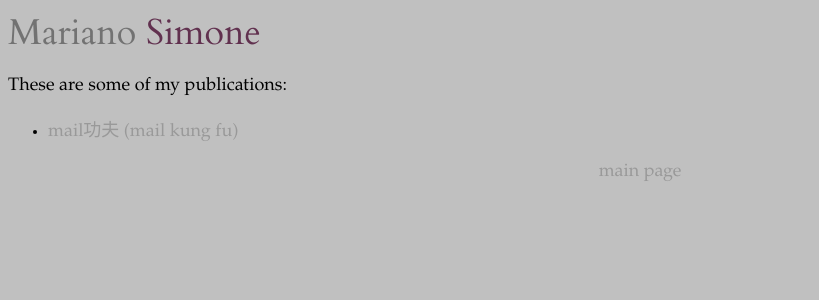
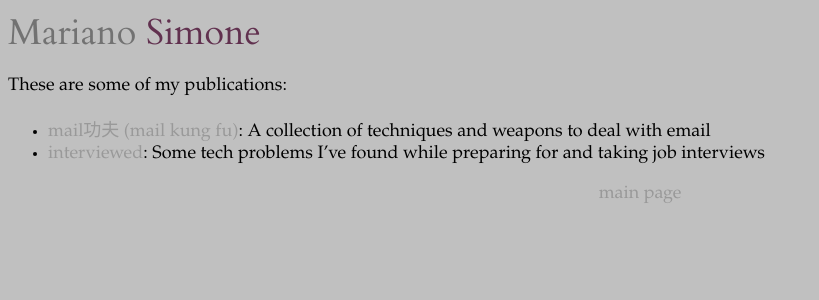
Before and after one commit to marianosimone/marianosimone.github.com, a Jekyll site: the page built from publications/index.markdown, in a window 1280 px wide. Shown: the top 300 px of the page, without its empty margins (0-819 px from the left). Built offline with Jekyll 4.4.1, drawn with Linux system fonts in a browser that asks for light colours; nearby versions of some CDN libraries.

Commit message:
add interviewed

```diff
--- a/publications/index.markdown
+++ b/publications/index.markdown
@@ -4,4 +4,5 @@ title: Publications by Mariano Simone
 ---
 These are some of my publications:
 
-- [mail功夫 (mail kung fu)](publications/mail-gongfu)
+- [mail功夫 (mail kung fu)](publications/mail-gongfu): A collection of techniques and weapons to deal with email
+- [interviewed](http://github.com/marianosimone/interviewed): Some tech problems I've found while preparing for and taking job interviews
```
